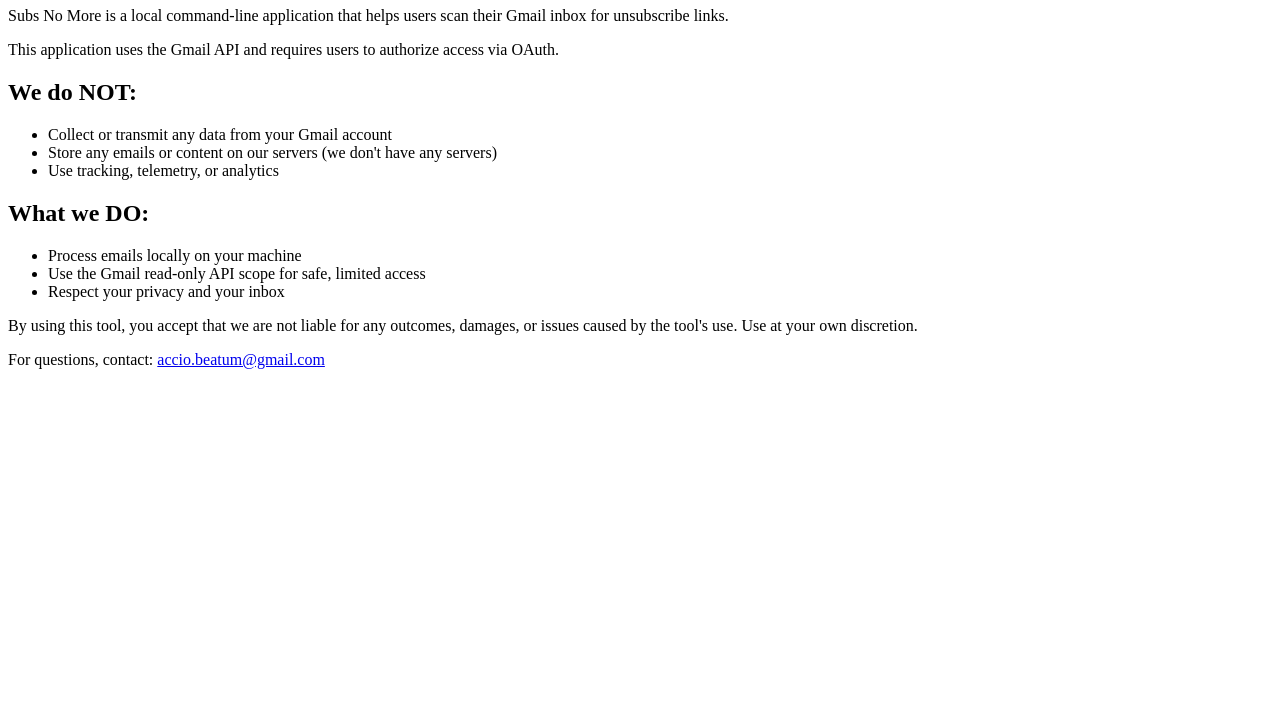
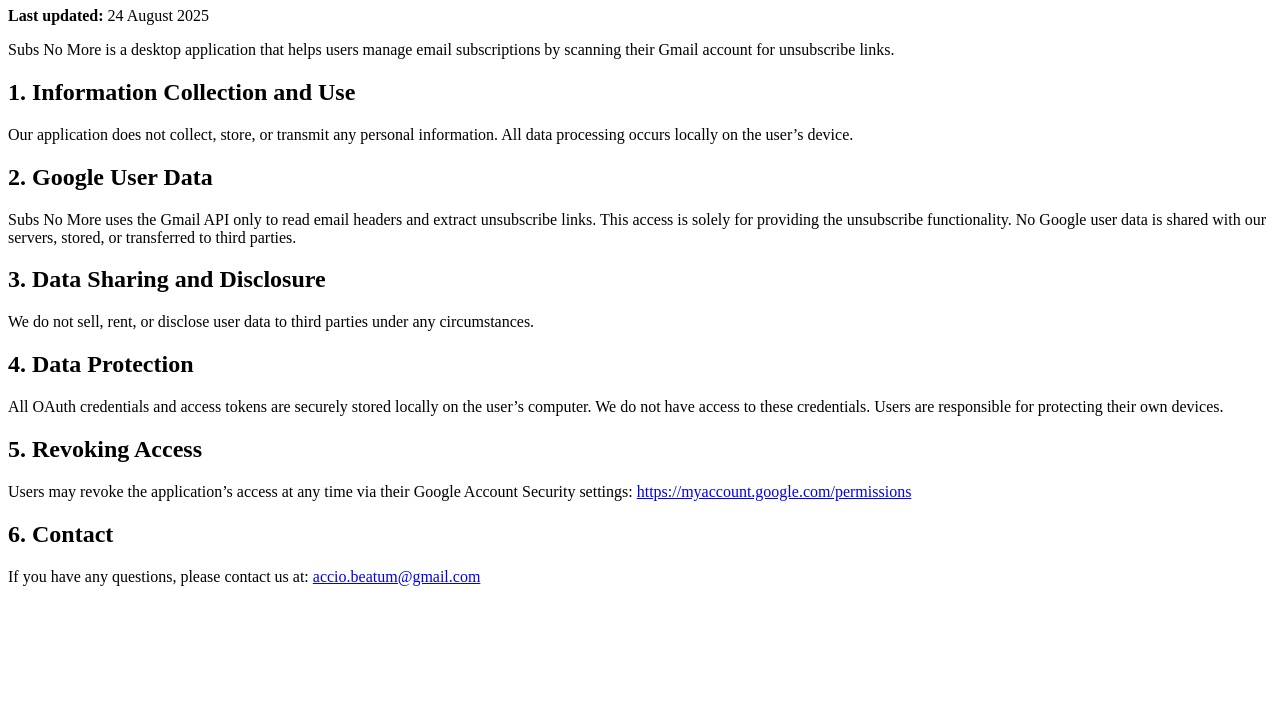
Before and after one commit to theEverlastingStudentDodo/chesireapps, a plain HTML site: page subsnomore/privacy.html in a window 1280 px wide. Shown: the part 73-800 px from the top of the page. Drawn offline with Linux system fonts and the light colour scheme.

Commit message:
Update privacy policy in privacy.html

```diff
--- a/subsnomore/privacy.html
+++ b/subsnomore/privacy.html
@@ -3,25 +3,23 @@
 <head>
     <meta charset="UTF-8">
     <meta name="viewport" content="width=device-width, initial-scale=1.0">
-    <title>Privacy Policy</title>
+    <title>Privacy Policy – Subs No More</title>
 </head>
 <body>
-    <h1>Privacy Policy &ndash; Subs No More CLI Tool</h1>
-    <p>Subs No More is a local command-line application that helps users scan their Gmail inbox for unsubscribe links.</p>
-    <p>This application uses the Gmail API and requires users to authorize access via OAuth.</p>
-    <h2>We do NOT:</h2>
-    <ul>
-        <li>Collect or transmit any data from your Gmail account</li>
-        <li>Store any emails or content on our servers (we don't have any servers)</li>
-        <li>Use tracking, telemetry, or analytics</li>
-    </ul>
-    <h2>What we DO:</h2>
-    <ul>
-        <li>Process emails locally on your machine</li>
-        <li>Use the Gmail read-only API scope for safe, limited access</li>
-        <li>Respect your privacy and your inbox</li>
-    </ul>
-    <p>By using this tool, you accept that we are not liable for any outcomes, damages, or issues caused by the tool's use. Use at your own discretion.</p>
-    <p>For questions, contact: <a href="mailto:accio.beatum@gmail.com">accio.beatum@gmail.com</a></p>
+    <h1>Privacy Policy – Subs No More</h1>
+    <p><strong>Last updated:</strong> 24 August 2025</p>
+    <p>Subs No More is a desktop application that helps users manage email subscriptions by scanning their Gmail account for unsubscribe links.</p>
+    <h2>1. Information Collection and Use</h2>
+    <p>Our application does not collect, store, or transmit any personal information. All data processing occurs locally on the user’s device.</p>
+    <h2>2. Google User Data</h2>
+    <p>Subs No More uses the Gmail API only to read email headers and extract unsubscribe links. This access is solely for providing the unsubscribe functionality. No Google user data is shared with our servers, stored, or transferred to third parties.</p>
+    <h2>3. Data Sharing and Disclosure</h2>
+    <p>We do not sell, rent, or disclose user data to third parties under any circumstances.</p>
+    <h2>4. Data Protection</h2>
+    <p>All OAuth credentials and access tokens are securely stored locally on the user’s computer. We do not have access to these credentials. Users are responsible for protecting their own devices.</p>
+    <h2>5. Revoking Access</h2>
+    <p>Users may revoke the application’s access at any time via their Google Account Security settings: <a href="https://myaccount.google.com/permissions">https://myaccount.google.com/permissions</a></p>
+    <h2>6. Contact</h2>
+    <p>If you have any questions, please contact us at: <a href="mailto:accio.beatum@gmail.com">accio.beatum@gmail.com</a></p>
 </body>
 </html>
```
